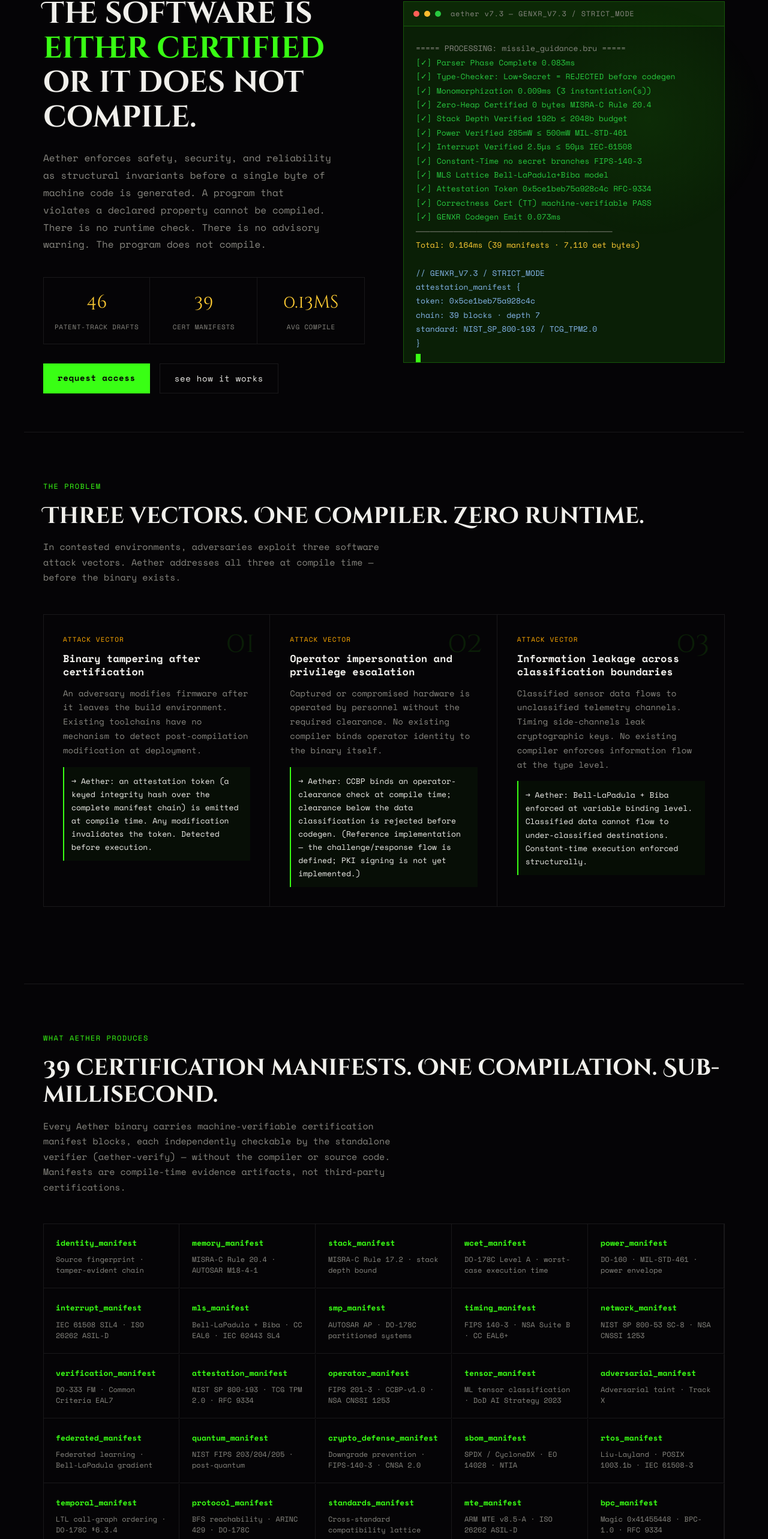
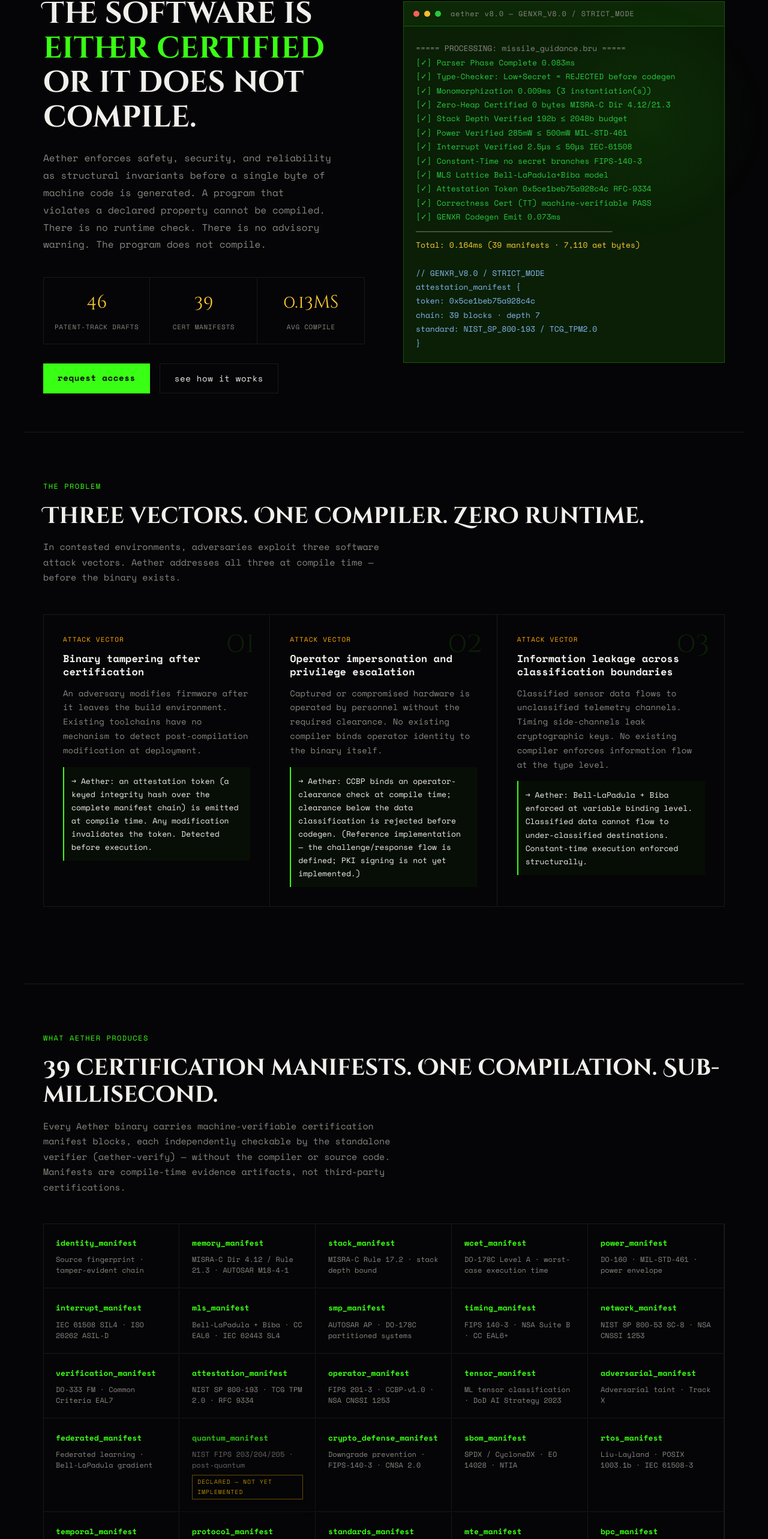
Before and after one commit to ominousprophecies/aether-lang.org, a Next.js app: page / in a window 1280 px wide. Shown: the part 161-2727 px from the top of the page at 60% size. Built offline with nearby package versions, Linux system fonts and the light colour scheme.

Commit message:
Update version references from 7.3 to 8.0

```diff
--- a/app/page.tsx
+++ b/app/page.tsx
@@ -4,14 +4,14 @@ import Link from 'next/link'
 
 const TERM_LINES = [
   { t: 'cmd',      s: '$ cargo run --release' },
-  { t: 'dim',      s: '   Compiling aether-lexer v7.3.0 ...' },
+  { t: 'dim',      s: '   Compiling aether-lexer v8.0.0 ...' },
   { t: 'dim',      s: '   Finished release profile in 1.1s' },
   { t: 'dim',      s: '' },
   { t: 'dim',      s: '===== PROCESSING: missile_guidance.bru =====' },
   { t: 'pass',     s: '  [✓] Parser Phase Complete              0.083ms' },
   { t: 'pass',     s: '  [✓] Type-Checker: Low+Secret = REJECTED before codegen' },
   { t: 'pass',     s: '  [✓] Monomorphization   0.009ms  (3 instantiation(s))' },
-  { t: 'pass',     s: '  [✓] Zero-Heap Certified   0 bytes  MISRA-C Rule 20.4' },
+  { t: 'pass',     s: '  [✓] Zero-Heap Certified   0 bytes  MISRA-C Dir 4.12/21.3' },
   { t: 'pass',     s: '  [✓] Stack Depth Verified  192b ≤ 2048b budget' },
   { t: 'pass',     s: '  [✓] Power Verified        285mW ≤ 500mW  MIL-STD-461' },
   { t: 'pass',     s: '  [✓] Interrupt Verified    2.5μs ≤ 50μs  IEC-61508' },
@@ -23,7 +23,7 @@ const TERM_LINES = [
   { t: 'dim',      s: '  ──────────────────────────────────────────' },
   { t: 'key',      s: '  Total: 0.164ms  (39 manifests · 7,110 aet bytes)' },
   { t: 'dim',      s: '' },
-  { t: 'manifest', s: '// GENXR_V7.3 / STRICT_MODE' },
+  { t: 'manifest', s: '// GENXR_V8.0 / STRICT_MODE' },
   { t: 'manifest', s: 'attestation_manifest {' },
   { t: 'manifest', s: '  token:    0x5ce1beb75a928c4c' },
   { t: 'manifest', s: '  chain:    39 blocks · depth 7' },
@@ -31,15 +31,16 @@ const TERM_LINES = [
   { t: 'manifest', s: '}' },
 ]
 
-// NOTE (honesty audit): the manifest labels below name the framework each
-// manifest block *references*. They are compile-time evidence artifacts, not
+// NOTE (honesty audit, applied 2026-07-03): manifest labels name the framework
+// each block *references*; they are compile-time evidence artifacts, not
 // third-party certifications. Entries backed by name-only tracks with no
-// implementation evidence yet — quantum_manifest (Track Z), infer_manifest
-// (Track R), evidence_manifest (Track U) — are FLAGGED for review: either back
-// them with real logic or mark them "declared" before relying on them externally.
-const MANIFESTS = [
+// implementation evidence carry a third field 'declared' and render with a
+// visible "declared — not yet implemented" badge, so a visitor cannot mistake
+// them for implemented checks. Flagged set: quantum_manifest (Track Z),
+// infer_manifest (Track R), evidence_manifest (Track U).
+const MANIFESTS: [string, string, ('declared')?][] = [
   ['identity_manifest',       'Source fingerprint · tamper-evident chain'],
-  ['memory_manifest',         'MISRA-C Rule 20.4 · AUTOSAR M18-4-1'],
+  ['memory_manifest',         'MISRA-C Dir 4.12 / Rule 21.3 · AUTOSAR M18-4-1'],
   ['stack_manifest',          'MISRA-C Rule 17.2 · stack depth bound'],
   ['wcet_manifest',           'DO-178C Level A · worst-case execution time'],
   ['power_manifest',          'DO-160 · MIL-STD-461 · power envelope'],
@@ -54,7 +55,7 @@ const MANIFESTS = [
   ['tensor_manifest',         'ML tensor classification · DoD AI Strategy 2023'],
   ['adversarial_manifest',    'Adversarial taint · Track X'],
   ['federated_manifest',      'Federated learning · Bell-LaPadula gradient'],
-  ['quantum_manifest',        'NIST FIPS 203/204/205 · post-quantum'],
+  ['quantum_manifest',        'NIST FIPS 203/204/205 · post-quantum', 'declared'],
   ['crypto_defense_manifest', 'Downgrade prevention · FIPS-140-3 · CNSA 2.0'],
   ['sbom_manifest',           'SPDX / CycloneDX · EO 14028 · NTIA'],
   ['rtos_manifest',           'Liu-Layland · POSIX 1003.1b · IEC 61508-3'],
@@ -71,12 +72,12 @@ const MANIFESTS = [
   ['ai_output_manifest',      'Bell-LaPadula ML output · DoD AI Strategy'],
   ['provenance_manifest',     'SLSA Level 3 · NIST SP 800-218 · EO 14028'],
   ['dependency_manifest',     'EO 14028 · CISA SBOM · SLSA L3'],
-  ['evidence_manifest',       'DO-178C / DO-333 / CC clause mapping'],
+  ['evidence_manifest',       'DO-178C / DO-333 / CC clause mapping', 'declared'],
   ['inference_manifest',      'AI invariant inference · Track RR'],
   ['gap_manifest',            'Structural gap detection · Track SS'],
   ['correctness_certificate', 'Track TT · independently checkable'],
   ['cxx_annotation_manifest', 'C/C++ sidecar · no source modification'],
-  ['infer_manifest',          'Track R · AI classification inference'],
+  ['infer_manifest',          'Track R · AI classification inference', 'declared'],
 ]
 
 const STANDARDS = [
@@ -150,6 +151,7 @@ export default function Home() {
           <li><a href="#how">How it works</a></li>
           <li><a href="#manifests">Manifests</a></li>
           <li><a href="#standards">Standards</a></li>
+          <li><a href="#verification">Verification</a></li>
           <li><a href="#contact">Contact</a></li>
           <li>
             <Link href="/internal/login" style={{
@@ -199,7 +201,7 @@ export default function Home() {
         <div className="terminal-wrap">
           <div className="term-header">
             <div className="term-dot td-r" /><div className="term-dot td-y" /><div className="term-dot td-g" />
-            <span className="term-title">aether v7.3 — GENXR_V7.3 / STRICT_MODE</span>
+            <span className="term-title">aether v8.0 — GENXR_V8.0 / STRICT_MODE</span>
           </div>
           <div className="term-body" ref={termRef}>
             {lines.map((l, i) => (
@@ -248,10 +250,17 @@ export default function Home() {
         <h2 className="section-title">39 certification manifests. One compilation. Sub-millisecond.</h2>
         <p className="section-sub">Every Aether binary carries machine-verifiable certification manifest blocks, each independently checkable by the standalone verifier (aether-verify) — without the compiler or source code. Manifests are compile-time evidence artifacts, not third-party certifications.</p>
         <div className="manifest-grid">
-          {MANIFESTS.map(([name, std]) => (
-            <div className="manifest-card" key={name}>
+          {MANIFESTS.map(([name, std, declared]) => (
+            <div className="manifest-card" key={name} style={declared ? {opacity:.75} : undefined}>
               <div className="manifest-name">{name}</div>
               <div className="manifest-standard">{std}</div>
+              {declared && (
+                <div style={{
+                  marginTop:'.45rem', display:'inline-block', padding:'.15rem .5rem',
+                  border:'0.5px solid rgba(255,196,0,.5)', color:'rgba(255,196,0,.9)',
+                  fontSize:'10px', letterSpacing:'.08em', textTransform:'uppercase',
+                }}>declared — not yet implemented</div>
+              )}
             </div>
           ))}
         </div>
@@ -272,6 +281,44 @@ export default function Home() {
             </div>
           ))}
         </div>
+      </section>
+
+      <hr className="divider" />
+
+      {/* VERIFICATION — every claim below maps to a hash-chained build serial */}
+      <section id="verification">
+        <div className="section-eyebrow">verified, not asserted</div>
+        <h2 className="section-title">Four verification tiers. Two independent environments.</h2>
+        <p className="section-sub">
+          Every claim in this section is backed by an immutable, hash-chained build serial
+          (SHA-256, each archive carrying its full source, fixtures, outputs, and a written
+          validation-evidence record). Verification status as of July 3, 2026:
+        </p>
+        <div className="standards-grid">
+          {[
+            ['Tier 1 — Deterministic hashes',
+             'Every emitted artifact is byte-hashed. Nine consecutive builds byte-identical across two platforms (Linux container and Windows/WSL2) — cross-platform reproducibility measured, not assumed.'],
+            ['Tier 2 — Register-level traces',
+             'Emitted Thumb-2 is hand-verified register-by-register per change, with worked traces recorded in each serial’s validation evidence.'],
+            ['Tier 3 — Reference assembler',
+             'The complete emitted-assembly corpus (52 files) assembles clean under GNU arm-none-eabi-as, machine-checked on every gate — output validity is not an eyeball claim.'],
+            ['Tier 4 — Execution on target architecture',
+             '28 runtime value assertions pass on emulated Cortex-M4 (QEMU mps2-an386): arithmetic, bounds-proven array loops, struct operations, comparisons, control flow, and calls — every documented computation executed and checked, reproduced in both environments.'],
+          ].map(([name, desc]) => (
+            <div className="std-card" key={name}>
+              <div className="std-name">{name}</div>
+              <div className="std-desc">{desc}</div>
+            </div>
+          ))}
+        </div>
+        <p className="section-sub" style={{marginTop:'1.5rem'}}>
+          The language core these tiers verify: nested expressions, arrays and loops with
+          compile-time bounds proofs (a for-range is itself the proof — no runtime checks),
+          structs with initialization-completeness and field-existence proofs, functions with
+          parse-time arity- and type-proven calls, and by-reference struct passing observed
+          live at runtime. Emulated-target results are not silicon results; hardware
+          calibration is a stated, pending step.
+        </p>
       </section>
 
       {/* CONTACT */}
```
